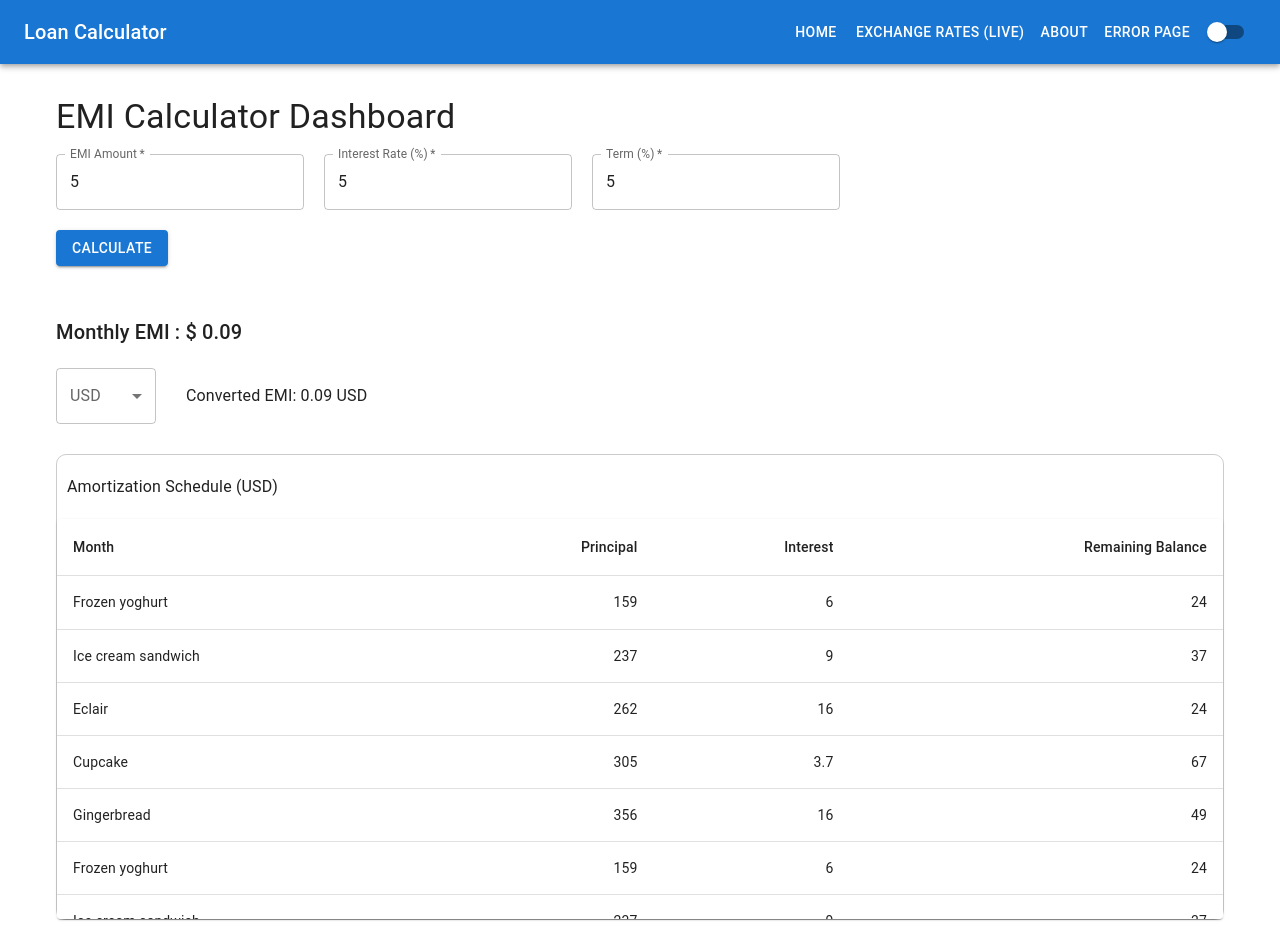
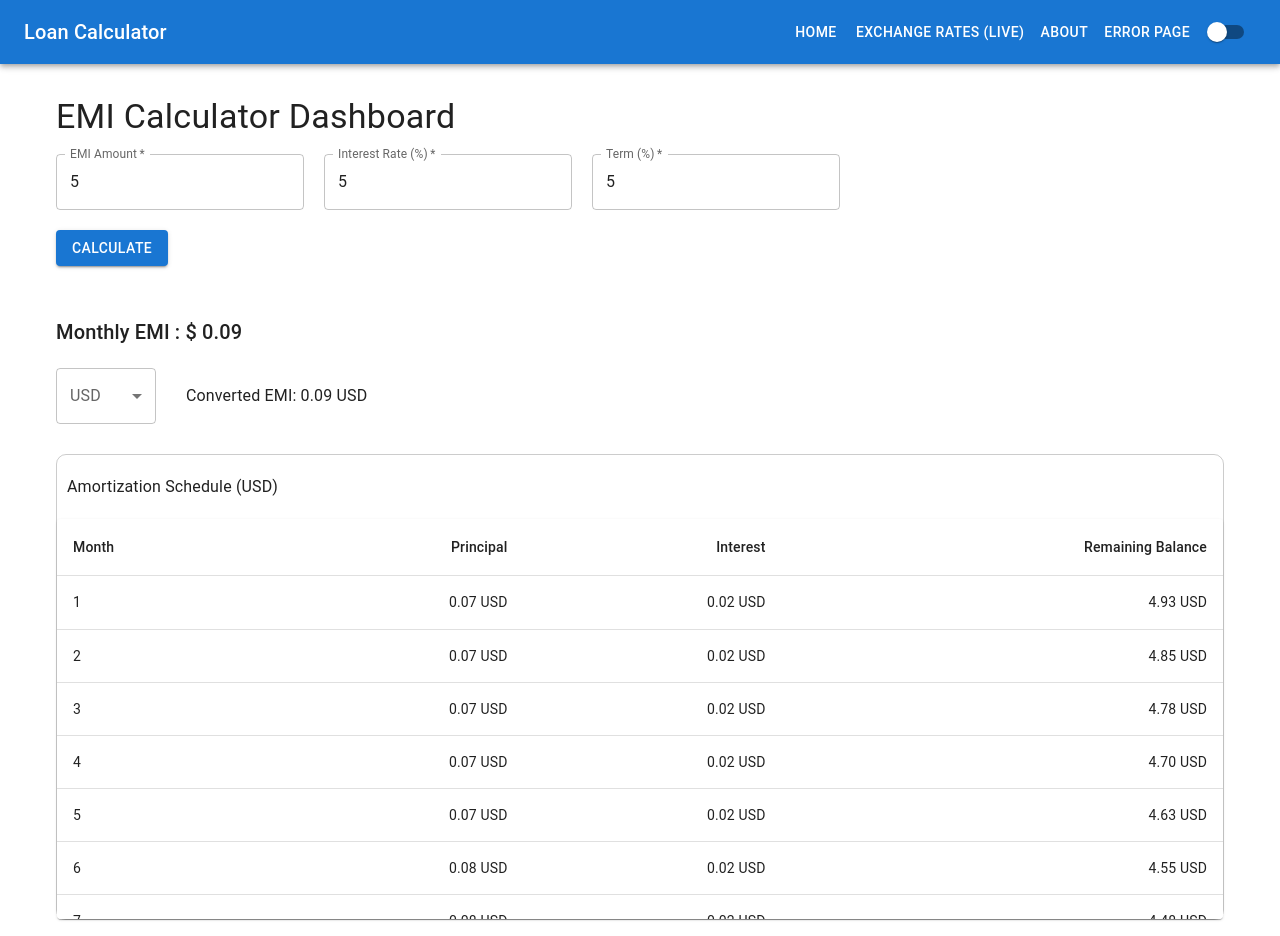
Before and after one commit to TheDarkLady/loan-calculator, a React (Vite) app: page / in a window 1280 px wide. Both pictures are taken after typing "5", "5", "5" into the empty fields and a click on the button "CALCULATE". Built offline with nearby package versions, Linux system fonts and the light colour scheme.

Commit message:
EMI Table is completed

```diff
--- a/src/contextapi/EmiContext.tsx
+++ b/src/contextapi/EmiContext.tsx
@@ -12,6 +12,12 @@ interface ErrorFields {
   term: boolean;
 }
 
+interface AmortizationRow {
+  month: number;
+  principal: number;
+  interest: number;
+  balance: number;
+}
 
 interface EmiContextProps {
   formFields: FormFields;
@@ -21,10 +27,11 @@ interface EmiContextProps {
   isShowMonthlyComp: boolean;
   setIsShowMonthlyComp: React.Dispatch<React.SetStateAction<boolean>>;
   handleMonthlyComp: () => void;
-  monthlyEmi : number;
-  setMonthlyEmi : React.Dispatch<React.SetStateAction<number>>;
-  handleCurrencyChange: (value: number, label:string) => void;
-  selectedCurrency : string;
+  monthlyEmi: number;
+  setMonthlyEmi: React.Dispatch<React.SetStateAction<number>>;
+  handleCurrencyChange: (value: number, label: string) => void;
+  selectedCurrency: string;
+  amortizationSchedule: AmortizationRow[];
 }
 
 const EmiContext = createContext<EmiContextProps | undefined>(undefined);
@@ -52,9 +59,12 @@ export const EmiProvider: React.FC<{ children: ReactNode }> = ({
     term: false,
   });
 
-  const [monthlyEmi , setMonthlyEmi] = useState<number>(0)
-   const [baseEmi, setBaseEmi] = useState<number>(0);
+  const [monthlyEmi, setMonthlyEmi] = useState<number>(0);
+  const [baseEmi, setBaseEmi] = useState<number>(0);
   const [selectedCurrency, setSelectedCurrency] = useState<string>("USD");
+  const [amortizationSchedule, setAmortizationSchedule] = useState<
+    AmortizationRow[]
+  >([]);
 
   const handleMonthlyComp = () => {
     const { amount, interest, term } = formFields;
@@ -81,17 +91,36 @@ export const EmiProvider: React.FC<{ children: ReactNode }> = ({
     const emi = numerator / denominator;
 
     console.log("EMI:", emi.toFixed(2)); // Example: 2051.65
-    setBaseEmi(emi)
-    setMonthlyEmi(emi)
-    setSelectedCurrency("USD")
+    setBaseEmi(emi);
+    setMonthlyEmi(emi);
+
+    // Calculate amortization
+    let balance = principal;
+    const schedule: AmortizationRow[] = [];
+
+    for (let i = 1; i <= tenureMonths; i++) {
+      const interestPart = balance * monthlyInterest;
+      const principalPart = emi - interestPart;
+      balance -= principalPart;
+
+      schedule.push({
+        month: i,
+        principal: +principalPart.toFixed(2),
+        interest: +interestPart.toFixed(2),
+        balance: +balance.toFixed(2),
+      });
+    }
+
+    setAmortizationSchedule(schedule);
+    setSelectedCurrency("USD");
     setIsShowMonthlyComp(true);
   };
 
-  const handleCurrencyChange = (value : number, label:string) => {
-    const convertedEmi = baseEmi  * value;
-    setMonthlyEmi(convertedEmi)
+  const handleCurrencyChange = (value: number, label: string) => {
+    const convertedEmi = baseEmi * value;
+    setMonthlyEmi(convertedEmi);
     setSelectedCurrency(label);
-  }
+  };
   return (
     <EmiContext.Provider
       value={{
@@ -105,7 +134,8 @@ export const EmiProvider: React.FC<{ children: ReactNode }> = ({
         monthlyEmi,
         setMonthlyEmi,
         handleCurrencyChange,
-        selectedCurrency
+        selectedCurrency,
+        amortizationSchedule
       }}
     >
       {children}
--- a/src/sub-components/EmiTable.tsx
+++ b/src/sub-components/EmiTable.tsx
@@ -12,61 +12,8 @@ import {
 import React from "react";
 import { useEmi } from "../contextapi/EmiContext";
 
-function createData(
-  name: string,
-  calories: number,
-  fat: number,
-  carbs: number,
-  protein: number
-) {
-  return { name, calories, fat, carbs, protein };
-}
-
-const rows = [
-  createData("Frozen yoghurt", 159, 6.0, 24, 4.0),
-  createData("Ice cream sandwich", 237, 9.0, 37, 4.3),
-  createData("Eclair", 262, 16.0, 24, 6.0),
-  createData("Cupcake", 305, 3.7, 67, 4.3),
-  createData("Gingerbread", 356, 16.0, 49, 3.9),
-  createData("Frozen yoghurt", 159, 6.0, 24, 4.0),
-  createData("Ice cream sandwich", 237, 9.0, 37, 4.3),
-  createData("Eclair", 262, 16.0, 24, 6.0),
-  createData("Cupcake", 305, 3.7, 67, 4.3),
-  createData("Gingerbread", 356, 16.0, 49, 3.9),
-  createData("Frozen yoghurt", 159, 6.0, 24, 4.0),
-  createData("Ice cream sandwich", 237, 9.0, 37, 4.3),
-  createData("Eclair", 262, 16.0, 24, 6.0),
-  createData("Cupcake", 305, 3.7, 67, 4.3),
-  createData("Gingerbread", 356, 16.0, 49, 3.9),
-  createData("Frozen yoghurt", 159, 6.0, 24, 4.0),
-  createData("Ice cream sandwich", 237, 9.0, 37, 4.3),
-  createData("Eclair", 262, 16.0, 24, 6.0),
-  createData("Cupcake", 305, 3.7, 67, 4.3),
-  createData("Gingerbread", 356, 16.0, 49, 3.9),
-  createData("Frozen yoghurt", 159, 6.0, 24, 4.0),
-  createData("Ice cream sandwich", 237, 9.0, 37, 4.3),
-  createData("Eclair", 262, 16.0, 24, 6.0),
-  createData("Cupcake", 305, 3.7, 67, 4.3),
-  createData("Gingerbread", 356, 16.0, 49, 3.9),
-  createData("Frozen yoghurt", 159, 6.0, 24, 4.0),
-  createData("Ice cream sandwich", 237, 9.0, 37, 4.3),
-  createData("Eclair", 262, 16.0, 24, 6.0),
-  createData("Cupcake", 305, 3.7, 67, 4.3),
-  createData("Gingerbread", 356, 16.0, 49, 3.9),
-  createData("Frozen yoghurt", 159, 6.0, 24, 4.0),
-  createData("Ice cream sandwich", 237, 9.0, 37, 4.3),
-  createData("Eclair", 262, 16.0, 24, 6.0),
-  createData("Cupcake", 305, 3.7, 67, 4.3),
-  createData("Gingerbread", 356, 16.0, 49, 3.9),
-  createData("Frozen yoghurt", 159, 6.0, 24, 4.0),
-  createData("Ice cream sandwich", 237, 9.0, 37, 4.3),
-  createData("Eclair", 262, 16.0, 24, 6.0),
-  createData("Cupcake", 305, 3.7, 67, 4.3),
-  createData("Gingerbread", 356, 16.0, 49, 3.9),
-];
-
 const EmiTable: React.FC = () => {
-  const { selectedCurrency } = useEmi();
+  const { selectedCurrency, amortizationSchedule  } = useEmi();
   return (
     <>
       <Box
@@ -95,17 +42,17 @@ const EmiTable: React.FC = () => {
               </TableRow>
             </TableHead>
             <TableBody >
-              {rows.map((row) => (
+              {amortizationSchedule .map((row) => (
                 <TableRow
-                  key={row.name}
+                  key={row.month}
                   sx={{ "&:last-child td, &:last-child th": { border: 0 } }}
                 >
                   <TableCell component="th" scope="row">
-                    {row.name}
+                    {row.month}
                   </TableCell>
-                  <TableCell align="right">{row.calories}</TableCell>
-                  <TableCell align="right">{row.fat}</TableCell>
-                  <TableCell align="right">{row.carbs}</TableCell>
+                  <TableCell align="right">{row.principal.toFixed(2)} {selectedCurrency}</TableCell>
+                  <TableCell align="right">{row.interest.toFixed(2)} {selectedCurrency}</TableCell>
+                  <TableCell align="right">{row.balance.toFixed(2)} {selectedCurrency}</TableCell>
                 </TableRow>
               ))}
             </TableBody>
```
